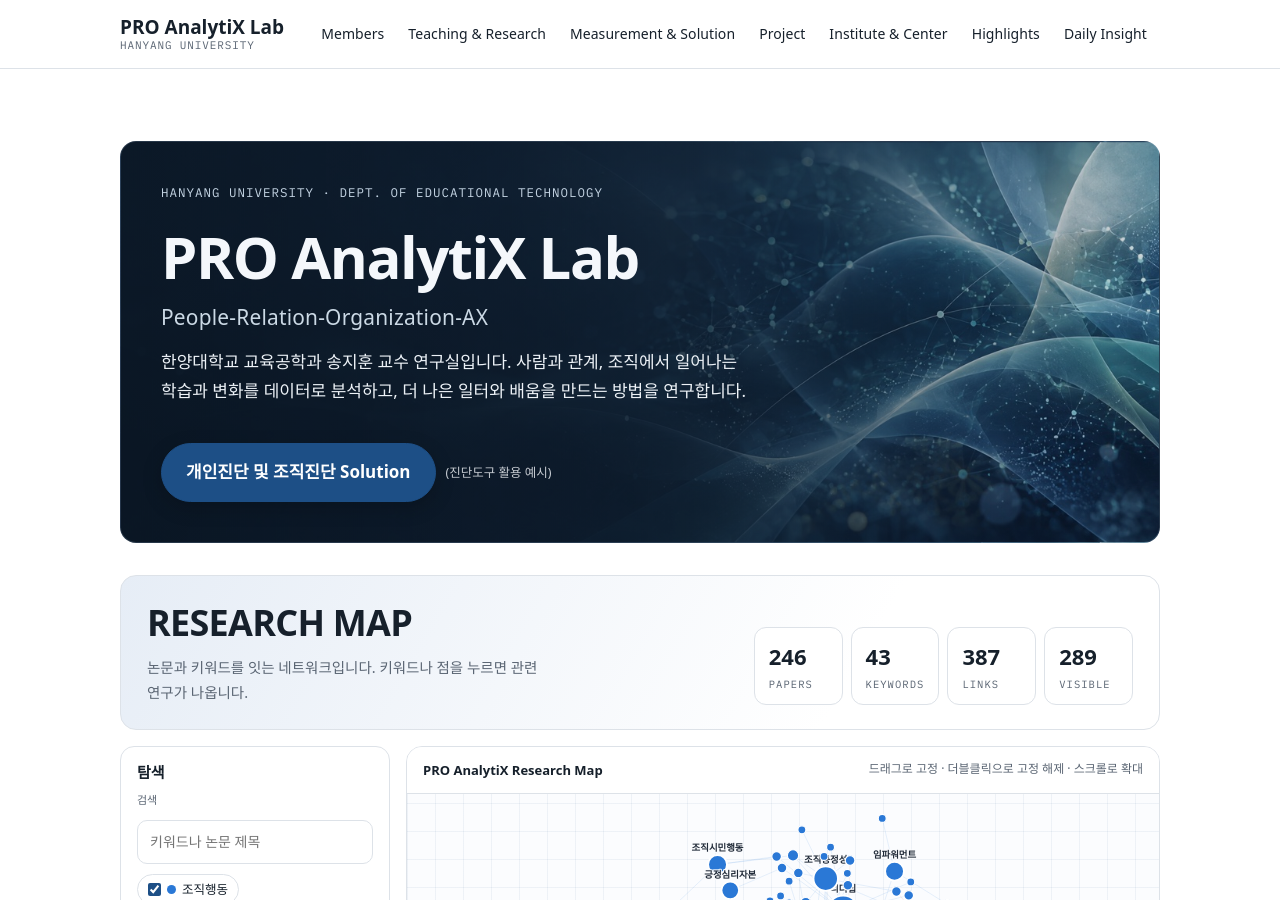
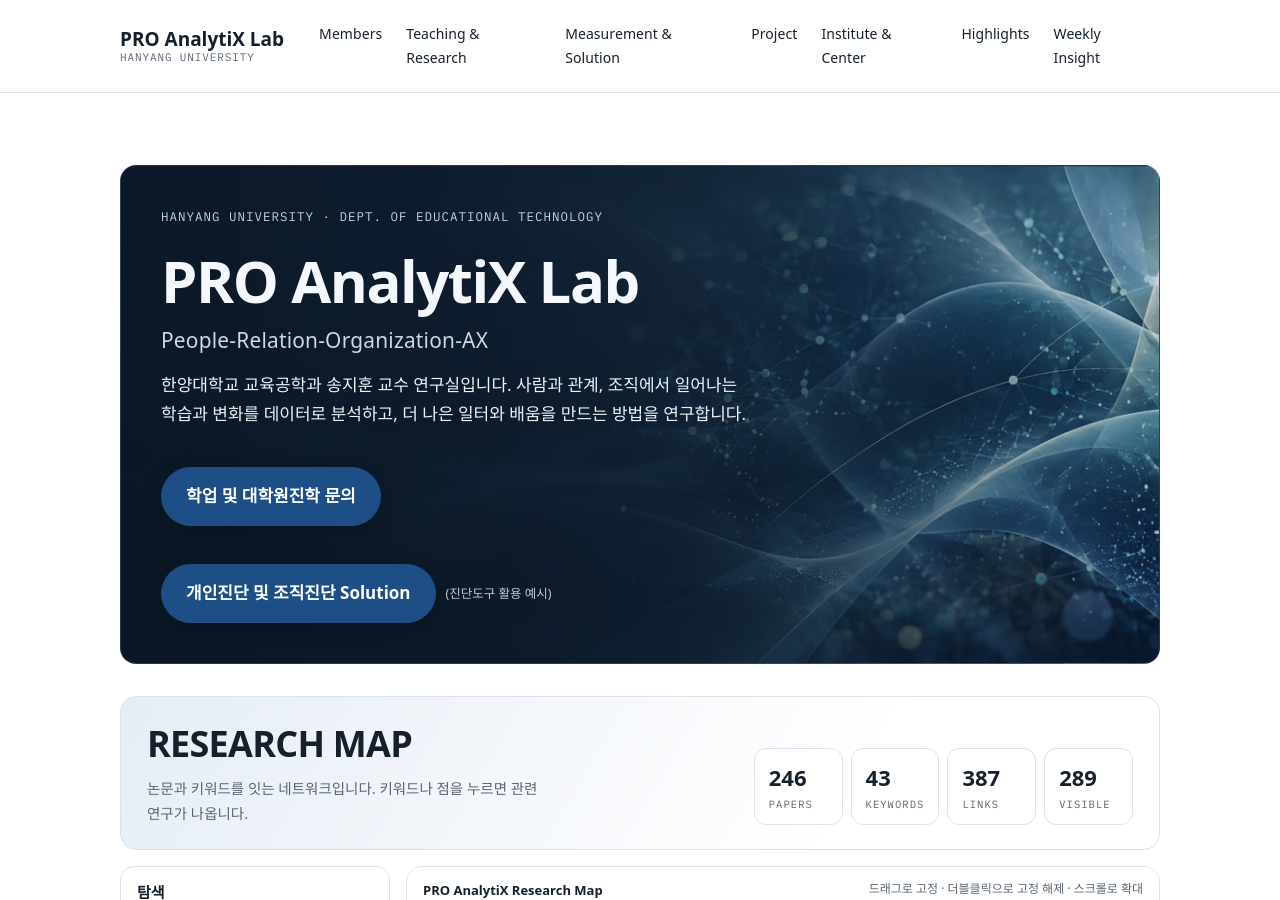
Before and after one commit to drsprolab/drsprolab.github.io, a Jekyll site: the page built from index.html, in a window 1280 px wide and 900 px high. Built offline with Jekyll 4.4.1, drawn with Linux system fonts in a browser that asks for light colours; some web fonts are replaced.

Commit message:
Rename Weekly Insight and add graduate admissions contact dialog

```diff
--- a/_data/navigation.yml
+++ b/_data/navigation.yml
@@ -31,5 +31,5 @@
   children:
     - { title: Awards, url: /highlights/#awards }
     - { title: Gallery, url: /highlights/#gallery }
-- title: Daily Insight
+- title: Weekly Insight
   url: /daily-insight/
--- a/_layouts/insight.html
+++ b/_layouts/insight.html
@@ -2,9 +2,9 @@
 layout: default
 ---
 <article class="page daily-issue">
-  <a class="daily-back" href="{{ '/daily-insight/' | relative_url }}">← Daily Insight 전체 보기</a>
+  <a class="daily-back" href="{{ '/daily-insight/' | relative_url }}">← Weekly Insight 전체 보기</a>
   <header class="page-head daily-issue-head">
-    <div class="eyebrow"><time datetime="{{ page.date | date_to_xmlschema }}">{{ page.date | date: "%Y.%m.%d" }}</time> · DAILY INSIGHT · KST</div>
+    <div class="eyebrow"><time datetime="{{ page.date | date_to_xmlschema }}">{{ page.date | date: "%Y.%m.%d" }}</time> · WEEKLY INSIGHT · KST</div>
     <h1>{{ page.title | escape }}</h1>
     <p class="lede">{{ page.summary | escape }}</p>
     <ul class="tags" aria-label="주제">{% for topic in page.topics %}<li>{{ topic | escape }}</li>{% endfor %}</ul>
--- a/daily-insight/index.html
+++ b/daily-insight/index.html
@@ -1,6 +1,6 @@
 ---
 layout: default
-title: Daily Insight
+title: Weekly Insight
 description: HRD 담당자, 조직의 리더, 그리고 모든 조직원들에게 새로운 Insight를 공유합니다.
 permalink: /daily-insight/
 ---
@@ -8,7 +8,7 @@
 <section class="daily-index" aria-labelledby="daily-title">
   <header class="daily-hero">
     <div class="eyebrow">AI NEWS · CONTEXT · QUESTIONS</div>
-    <h1 id="daily-title">Daily Insight</h1>
+    <h1 id="daily-title">Weekly Insight</h1>
     <p class="lede">HRD 담당자, 조직의 리더, 그리고 모든 조직원들에게 새로운 Insight를 공유합니다.</p>
     {% include page-banner.html key="daily-insight" %}
   </header>
--- a/index.html
+++ b/index.html
@@ -8,6 +8,20 @@
   <h1>PRO AnalytiX Lab<span class="expand">People-Relation-Organization-AX</span></h1>
   <p>한양대학교 교육공학과 송지훈 교수 연구실입니다. 사람과 관계, 조직에서 일어나는 학습과 변화를 데이터로 분석하고, 더 나은 일터와 배움을 만드는 방법을 연구합니다.</p>
   {% assign prof = site.data.professor %}
+  <div class="solution">
+    <button type="button" class="solution-btn" id="admissions-btn" aria-haspopup="dialog" aria-controls="admissions-dialog">학업 및 대학원진학 문의</button>
+  </div>
+  <dialog class="solution-dialog" id="admissions-dialog" aria-labelledby="admissions-dialog-title">
+    <button type="button" class="solution-close" id="admissions-close" aria-label="닫기">×</button>
+    <div class="solution-kicker">Academic & Graduate Admissions</div>
+    <h2 class="solution-title" id="admissions-dialog-title">학업 및 대학원진학 문의</h2>
+    <p class="solution-desc">학업과 대학원 진학에 관한 문의는 송지훈 교수에게 연락해 주세요.</p>
+    <dl class="solution-contact">
+      <dt>E-mail</dt><dd><a href="mailto:{{ prof.email }}">{{ prof.email }}</a></dd>
+      <dt>Tel</dt><dd><a href="tel:{{ prof.tel | remove: '-' }}">{{ prof.tel }}</a></dd>
+      <dt>Office</dt><dd>한양대학교 사범대학 504호 PRO AnalytiX Lab<br>서울시 성동구 왕십리로 222 (04763)</dd>
+    </dl>
+  </dialog>
   <div class="solution">
     <button type="button" class="solution-btn" id="solution-btn" aria-haspopup="dialog" aria-controls="solution-dialog">개인진단 및 조직진단 Solution</button>
     <a class="solution-link" href="{{ '/blog/' | relative_url }}">(진단도구 활용 예시)</a>
```
Also changed, not shown: other parts of index.html (+8 -6 lines), _insights/2026-10-02.md (+1 -1 lines).
